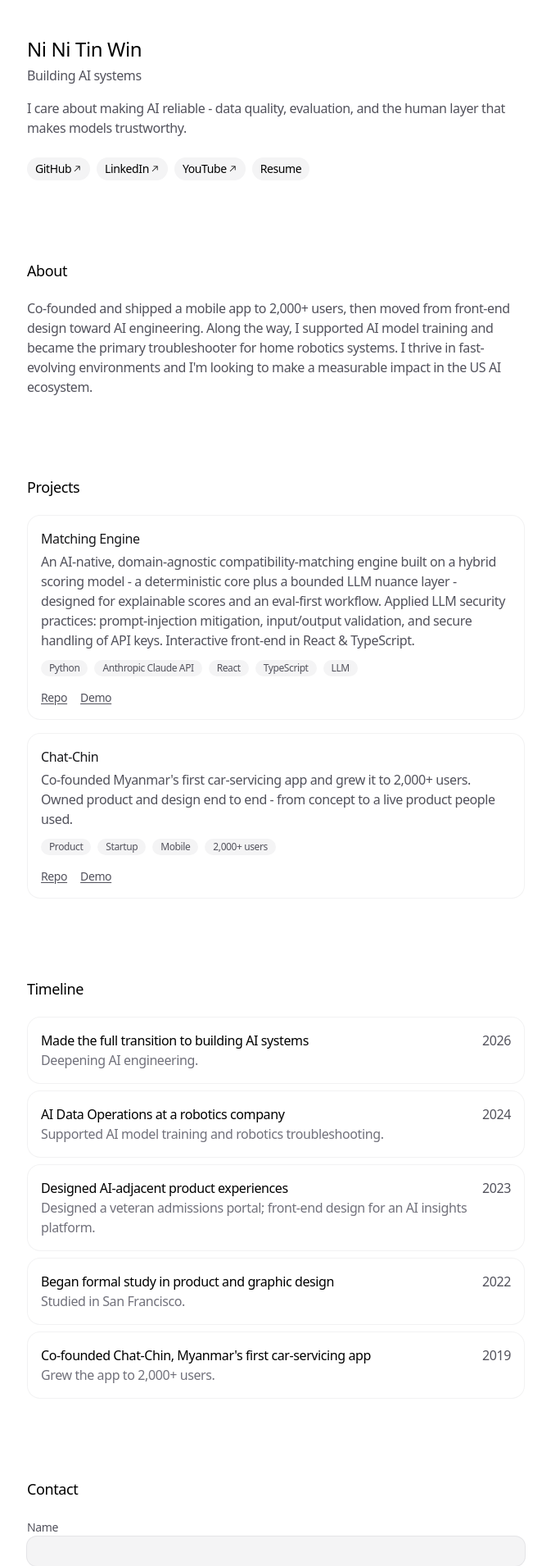
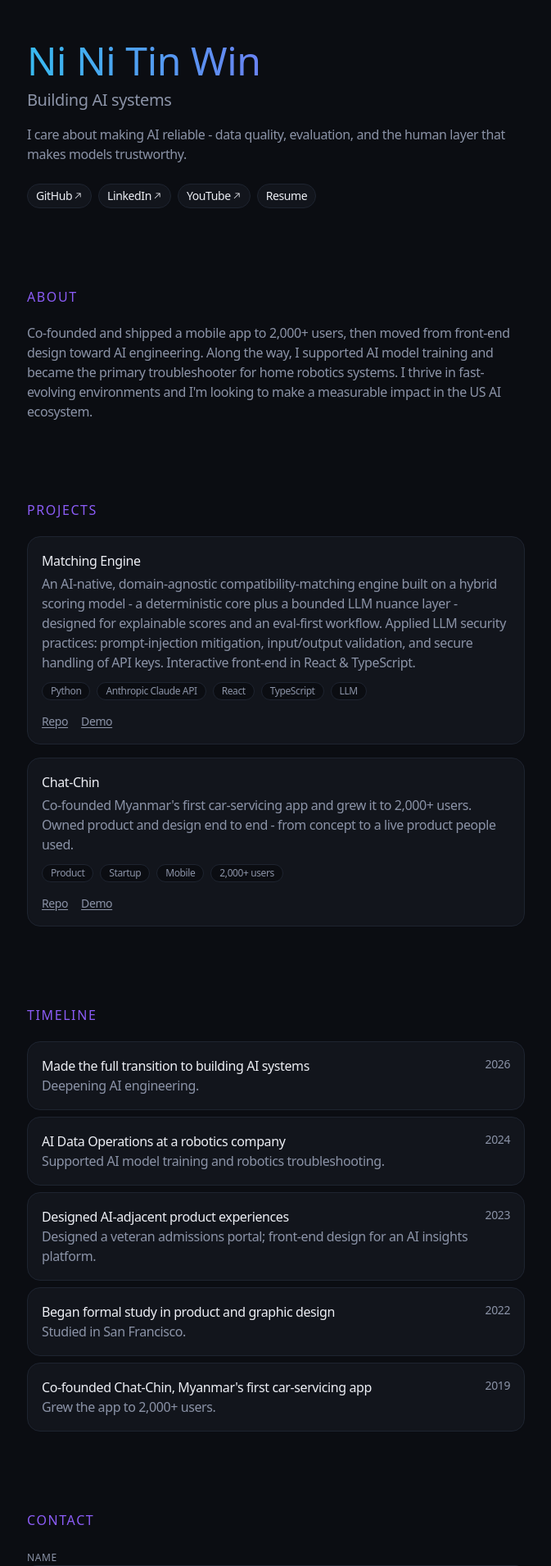
Before and after one commit to ninitwin4/portfolio, a Next.js app: page / in a window 1280 px wide. Shown: the part 20-1930 px from the top of the page at 82% size, without its empty margins (303-976 px from the left). Built offline with nearby package versions, Linux system fonts and the light colour scheme.

Commit message:
Restyle portfolio and update hero typography

```diff
--- a/app/globals.css
+++ b/app/globals.css
@@ -3,24 +3,30 @@
 @custom-variant dark (&:is(.dark *));
 
 /*
-  The default border color has changed to `currentColor` in Tailwind CSS v4,
-  so we've added these compatibility styles to make sure everything still
-  looks the same as it did with Tailwind CSS v3.
+  Phase 4 theme tokens — tweak palette hex values here only.
+*/
+@theme {
+  --font-sans: var(--font-geist), ui-sans-serif, system-ui, sans-serif;
+  --font-mono: var(--font-geist-mono), ui-monospace, monospace;
 
-  If we ever want to remove these styles, we need to add an explicit border
-  color utility to any element that depends on these defaults.
-*/
-@layer base {
-  *,
-  ::after,
-  ::before,
-  ::backdrop,
-  ::file-selector-button {
-    border-color: var(--color-gray-200, currentColor);
-  }
+  --color-background: var(--theme-background);
+  --color-surface: var(--theme-surface);
+  --color-border: var(--theme-border);
+  --color-foreground: var(--theme-foreground);
+  --color-muted: var(--theme-muted);
+  --color-accent: var(--theme-accent);
+  --color-accent-violet: var(--theme-accent-violet);
 }
 
 :root {
+  --theme-background: #fafafa;
+  --theme-surface: #ffffff;
+  --theme-border: #e4e4e7;
+  --theme-foreground: #18181b;
+  --theme-muted: #71717a;
+  --theme-accent: #0891b2;
+  --theme-accent-violet: #7c3aed;
+
   --sh-class: #7aa2f7;
   --sh-sign: #89ddff;
   --sh-string: #9ece6a;
@@ -30,3 +36,57 @@
   --sh-property: #73daca;
   --sh-entity: #e0af68;
 }
+
+.dark {
+  --theme-background: #0b0d12;
+  --theme-surface: #12151c;
+  --theme-border: #1e2430;
+  --theme-foreground: #eceef4;
+  --theme-muted: #8b93a7;
+  --theme-accent: #22d3ee;
+  --theme-accent-violet: #8b5cf6;
+}
+
+@layer base {
+  *,
+  ::after,
+  ::before,
+  ::backdrop,
+  ::file-selector-button {
+    border-color: var(--color-border, currentColor);
+  }
+
+  body {
+    @apply bg-background text-foreground;
+  }
+}
+
+.hero-gradient-text {
+  background-image: linear-gradient(
+    to right,
+    var(--theme-accent),
+    var(--theme-accent-violet),
+    var(--theme-accent)
+  );
+  background-size: 200% auto;
+  -webkit-background-clip: text;
+  background-clip: text;
+  color: transparent;
+}
+
+@media (prefers-reduced-motion: no-preference) {
+  .hero-gradient-text {
+    animation: gradient-shift 8s ease infinite;
+  }
+}
+
+@keyframes gradient-shift {
+  0%,
+  100% {
+    background-position: 0% center;
+  }
+
+  50% {
+    background-position: 100% center;
+  }
+}
--- a/app/layout.tsx
+++ b/app/layout.tsx
@@ -7,7 +7,7 @@ import { ThemeProvider } from 'next-themes'
 export const viewport: Viewport = {
   width: 'device-width',
   initialScale: 1,
-  themeColor: '#ffffff',
+  themeColor: '#0b0d12',
 }
 
 export const metadata: Metadata = {
@@ -40,15 +40,15 @@ export default function RootLayout({
   return (
     <html lang="en" suppressHydrationWarning>
       <body
-        className={`${geist.variable} ${geistMono.variable} bg-white tracking-tight antialiased dark:bg-zinc-950`}
+        className={`${geist.variable} ${geistMono.variable} font-sans tracking-tight antialiased`}
       >
         <ThemeProvider
           enableSystem={true}
           attribute="class"
           storageKey="theme"
-          defaultTheme="system"
+          defaultTheme="dark"
         >
-          <div className="flex min-h-screen w-full flex-col font-[family-name:var(--font-inter-tight)]">
+          <div className="flex min-h-screen w-full flex-col">
             <div className="relative mx-auto w-full max-w-screen-sm flex-1 px-4 pt-16">
               {children}
               <Footer />
--- a/app/page.tsx
+++ b/app/page.tsx
@@ -1,5 +1,6 @@
 'use client'
-import { motion } from 'motion/react'
+
+import { motion, useReducedMotion } from 'motion/react'
 import type { ReactNode } from 'react'
 import { Spotlight } from '@/components/ui/spotlight'
 import { Magnetic } from '@/components/ui/magnetic'
@@ -7,6 +8,12 @@ import { TextEffect } from '@/components/ui/text-effect'
 import Link from 'next/link'
 import { AnimatedBackground } from '@/components/ui/animated-background'
 import { ContactForm } from '@/components/contact-form'
+import {
+  cardHover,
+  cardHoverTransition,
+  getSectionReveal,
+  sectionRevealTransition,
+} from '@/lib/motion'
 import {
   ABOUT,
   BLOG_ENABLED,
@@ -17,24 +24,16 @@ import {
   TIMELINE,
 } from './data'
 
-const VARIANTS_CONTAINER = {
-  hidden: { opacity: 0 },
-  visible: {
-    opacity: 1,
-    transition: {
-      staggerChildren: 0.15,
-    },
-  },
-}
+const SECTION_VIEWPORT = { once: true, margin: '-10% 0px' as const }
 
-const VARIANTS_SECTION = {
-  hidden: { opacity: 0, y: 20, filter: 'blur(8px)' },
-  visible: { opacity: 1, y: 0, filter: 'blur(0px)' },
-}
+const heroTitleClass =
+  'hero-gradient-text text-4xl font-medium leading-tight text-balance sm:text-5xl'
 
-const TRANSITION_SECTION = {
-  duration: 0.3,
-}
+const sectionHeadingClass =
+  'font-mono text-base font-medium uppercase tracking-widest text-accent-violet'
+
+const pillLinkClass =
+  'group relative inline-flex shrink-0 items-center gap-[1px] rounded-full border border-border bg-surface px-2.5 py-1 text-sm text-foreground transition-colors duration-200 hover:border-accent/40 hover:text-accent'
 
 function MagneticLink({
   children,
@@ -52,7 +51,7 @@ function MagneticLink({
         href={href}
         target={isEmail || isInternal ? undefined : '_blank'}
         rel={isEmail || isInternal ? undefined : 'noopener noreferrer'}
-        className="group relative inline-flex shrink-0 items-center gap-[1px] rounded-full bg-zinc-100 px-2.5 py-1 text-sm text-black transition-colors duration-200 hover:bg-zinc-950 hover:text-zinc-50 dark:bg-zinc-800 dark:text-zinc-100 dark:hover:bg-zinc-700"
+        className={pillLinkClass}
       >
         {children}
         {!isEmail && !isInternal && (
@@ -78,23 +77,23 @@ function MagneticLink({
 }
 
 export default function Home() {
+  const prefersReducedMotion = useReducedMotion() ?? false
+  const sectionReveal = getSectionReveal(prefersReducedMotion)
+
   return (
-    <motion.main
-      className="space-y-24"
-      variants={VARIANTS_CONTAINER}
-      initial="hidden"
-      animate="visible"
-    >
+    <motion.main className="space-y-24" initial={false}>
       <motion.section
         id="hero"
-        variants={VARIANTS_SECTION}
-        transition={TRANSITION_SECTION}
+        variants={sectionReveal}
+        initial="hidden"
+        animate="visible"
+        transition={sectionRevealTransition}
       >
         <TextEffect
           as="h1"
           preset="fade"
           per="char"
-          className="text-2xl font-medium text-black dark:text-white"
+          className={heroTitleClass}
           delay={0.2}
         >
           {HERO.name}
@@ -103,14 +102,12 @@ export default function Home() {
           as="p"
           preset="fade"
           per="char"
-          className="mt-1 text-zinc-600 dark:text-zinc-500"
+          className="mt-1 text-xl text-muted"
           delay={0.5}
         >
           {HERO.title}
         </TextEffect>
-        <p className="mt-4 text-zinc-600 dark:text-zinc-400">
-          {HERO.tagline}
-        </p>
+        <p className="mt-4 text-muted">{HERO.tagline}</p>
         <div className="mt-6 flex flex-wrap items-center gap-2">
           {HERO_LINKS.map((link) => (
             <MagneticLink key={link.label} href={link.href}>
@@ -122,41 +119,49 @@ export default function Home() {
 
       <motion.section
         id="about"
-        variants={VARIANTS_SECTION}
-        transition={TRANSITION_SECTION}
+        variants={sectionReveal}
+        initial="hidden"
+        whileInView="visible"
+        viewport={SECTION_VIEWPORT}
+        transition={sectionRevealTransition}
       >
-        <h2 className="mb-5 text-lg font-medium">About</h2>
-        <p className="text-zinc-600 dark:text-zinc-400">{ABOUT.text}</p>
+        <h2 className={`${sectionHeadingClass} mb-5`}>
+          About
+        </h2>
+        <p className="text-muted">{ABOUT.text}</p>
       </motion.section>
 
       <motion.section
         id="projects"
-        variants={VARIANTS_SECTION}
-        transition={TRANSITION_SECTION}
+        variants={sectionReveal}
+        initial="hidden"
+        whileInView="visible"
+        viewport={SECTION_VIEWPORT}
+        transition={sectionRevealTransition}
       >
-        <h2 className="mb-5 text-lg font-medium">Projects</h2>
+        <h2 className={`${sectionHeadingClass} mb-5`}>
+          Projects
+        </h2>
         <div className="flex flex-col gap-4">
           {PROJECTS.map((project) => (
-            <div
+            <motion.div
               key={project.id}
-              className="relative overflow-hidden rounded-2xl bg-zinc-300/30 p-[1px] dark:bg-zinc-600/30"
+              className="relative overflow-hidden rounded-2xl border border-border bg-surface p-[1px]"
+              whileHover={prefersReducedMotion ? undefined : cardHover}
+              transition={cardHoverTransition}
             >
               <Spotlight
-                className="from-zinc-900 via-zinc-800 to-zinc-700 blur-2xl dark:from-zinc-100 dark:via-zinc-200 dark:to-zinc-50"
+                className="from-accent/20 via-accent-violet/15 to-accent/20 blur-2xl"
                 size={64}
               />
-              <div className="relative rounded-[15px] bg-white p-4 dark:bg-zinc-950">
-                <h3 className="font-normal text-zinc-900 dark:text-zinc-100">
-                  {project.title}
-                </h3>
-                <p className="mt-1 text-zinc-600 dark:text-zinc-400">
-                  {project.description}
-                </p>
+              <div className="relative rounded-[15px] bg-surface p-4">
+                <h3 className="font-normal text-foreground">{project.title}</h3>
+                <p className="mt-1 text-muted">{project.description}</p>
                 <div className="mt-3 flex flex-wrap gap-2">
                   {project.tech.map((tag) => (
                     <span
                       key={tag}
-                      className="rounded-full bg-zinc-100 px-2.5 py-0.5 text-xs text-zinc-600 dark:bg-zinc-800 dark:text-zinc-400"
+                      className="rounded-full border border-border bg-background px-2.5 py-0.5 font-mono text-xs text-muted"
                     >
                       {tag}
                     </span>
@@ -167,7 +172,7 @@ export default function Home() {
                     href={project.repoUrl}
                     target="_blank"
                     rel="noopener noreferrer"
-                    className="text-zinc-600 underline underline-offset-2 transition-colors hover:text-zinc-900 dark:text-zinc-400 dark:hover:text-zinc-100"
+                    className="text-muted underline underline-offset-2 transition-colors hover:text-accent"
                   >
                     Repo
                   </a>
@@ -175,44 +180,45 @@ export default function Home() {
                     href={project.demoUrl}
                     target="_blank"
                     rel="noopener noreferrer"
-                    className="text-zinc-600 underline underline-offset-2 transition-colors hover:text-zinc-900 dark:text-zinc-400 dark:hover:text-zinc-100"
+                    className="text-muted underline underline-offset-2 transition-colors hover:text-accent"
                   >
                     Demo
                   </a>
                 </div>
               </div>
-            </div>
+            </motion.div>
           ))}
         </div>
       </motion.section>
 
       <motion.section
         id="timeline"
-        variants={VARIANTS_SECTION}
-        transition={TRANSITION_SECTION}
+        variants={sectionReveal}
+        initial="hidden"
+        whileInView="visible"
+        viewport={SECTION_VIEWPORT}
+        transition={sectionRevealTransition}
       >
-        <h2 className="mb-5 text-lg font-medium">Timeline</h2>
+        <h2 className={`${sectionHeadingClass} mb-5`}>
+          Timeline
+        </h2>
         <div className="flex flex-col space-y-2">
           {TIMELINE.map((entry) => (
             <div
-              className="relative overflow-hidden rounded-2xl bg-zinc-300/30 p-[1px] dark:bg-zinc-600/30"
+              className="relative overflow-hidden rounded-2xl border border-border bg-surface p-[1px]"
               key={entry.id}
             >
               <Spotlight
-                className="from-zinc-900 via-zinc-800 to-zinc-700 blur-2xl dark:from-zinc-100 dark:via-zinc-200 dark:to-zinc-50"
+                className="from-accent/20 via-accent-violet/15 to-accent/20 blur-2xl"
                 size={64}
               />
-              <div className="relative h-full w-full rounded-[15px] bg-white p-4 dark:bg-zinc-950">
-                <div className="relative flex w-full flex-row justify-between">
+              <div className="relative h-full w-full rounded-[15px] bg-surface p-4">
+                <div className="relative flex w-full flex-col gap-1 sm:flex-row sm:justify-between">
                   <div>
-                    <h3 className="font-normal dark:text-zinc-100">
-                      {entry.title}
-                    </h3>
-                    <p className="text-zinc-500 dark:text-zinc-400">
-                      {entry.description}
-                    </p>
+                    <h3 className="font-normal text-foreground">{entry.title}</h3>
+                    <p className="text-muted">{entry.description}</p>
                   </div>
-                  <p className="text-zinc-600 dark:text-zinc-400">
+                  <p className="shrink-0 font-mono text-sm text-muted">
                     {entry.date}
                   </p>
                 </div>
@@ -224,24 +230,34 @@ export default function Home() {
 
       <motion.section
         id="contact"
-        variants={VARIANTS_SECTION}
-        transition={TRANSITION_SECTION}
+        variants={sectionReveal}
+        initial="hidden"
+        whileInView="visible"
+        viewport={SECTION_VIEWPORT}
+        transition={sectionRevealTransition}
       >
-        <h2 className="mb-5 text-lg font-medium">Contact</h2>
+        <h2 className={`${sectionHeadingClass} mb-5`}>
+          Contact
+        </h2>
         <ContactForm />
       </motion.section>
 
       {BLOG_ENABLED && (
         <motion.section
           id="blog"
-          variants={VARIANTS_SECTION}
-          transition={TRANSITION_SECTION}
+          variants={sectionReveal}
+          initial="hidden"
+          whileInView="visible"
+          viewport={SECTION_VIEWPORT}
+          transition={sectionRevealTransition}
         >
-          <h2 className="mb-3 text-lg font-medium">Blog</h2>
+          <h2 className={`${sectionHeadingClass} mb-3`}>
+            Blog
+          </h2>
           <div className="flex flex-col space-y-0">
             <AnimatedBackground
               enableHover
-              className="h-full w-full rounded-lg bg-zinc-100 dark:bg-zinc-900/80"
+              className="h-full w-full rounded-lg bg-surface"
               transition={{
                 type: 'spring',
                 bounce: 0,
@@ -256,12 +272,8 @@ export default function Home() {
                   data-id={post.uid}
                 >
                   <div className="flex flex-col space-y-1">
-                    <h3 className="font-normal dark:text-zinc-100">
-                      {post.title}
-                    </h3>
-                    <p className="text-zinc-500 dark:text-zinc-400">
-                      {post.description}
-                    </p>
+                    <h3 className="font-normal text-foreground">{post.title}</h3>
+                    <p className="text-muted">{post.description}</p>
                   </div>
                 </Link>
               ))}
@@ -269,7 +281,6 @@ export default function Home() {
           </div>
         </motion.section>
       )}
-
     </motion.main>
   )
 }
--- a/app/resume/page.tsx
+++ b/app/resume/page.tsx
@@ -15,15 +15,15 @@ export default function ResumePage() {
     <main className="space-y-6">
       <div className="space-y-3">
         <Link
-          className="text-sm text-zinc-500 transition hover:text-zinc-900 dark:text-zinc-400 dark:hover:text-zinc-100"
+          className="text-sm text-muted transition hover:text-accent"
           href="/"
         >
           Back home
         </Link>
-        <h1 className="text-2xl font-medium text-black dark:text-white">
+        <h1 className="text-4xl font-medium leading-tight text-balance text-foreground sm:text-5xl">
           Want my resume?
         </h1>
-        <p className="text-zinc-600 dark:text-zinc-400">
+        <p className="text-muted">
           Enter your email and I&apos;ll send it right over.
         </p>
       </div>
--- a/components/contact-form.tsx
+++ b/components/contact-form.tsx
@@ -6,6 +6,9 @@ type FormState = {
   status: 'idle' | 'loading' | 'success' | 'error'
   message: string
 }
+
+const inputClass =
+  'w-full rounded-xl bg-surface px-3 py-2 text-sm text-foreground outline-none ring-1 ring-border transition focus:ring-accent/50'
 
 export function ContactForm() {
   const [formState, setFormState] = useState<FormState>({
@@ -74,11 +77,11 @@ export function ContactForm() {
   return (
     <form className="space-y-4" onSubmit={handleSubmit}>
       <div className="space-y-2">
-        <label className="text-sm text-zinc-600 dark:text-zinc-400" htmlFor="name">
+        <label className="font-mono text-xs uppercase tracking-wider text-muted" htmlFor="name">
           Name
         </label>
         <input
-          className="w-full rounded-xl bg-zinc-100 px-3 py-2 text-sm text-zinc-950 outline-none ring-1 ring-zinc-200 transition focus:ring-zinc-400 dark:bg-zinc-900 dark:text-zinc-50 dark:ring-zinc-800 dark:focus:ring-zinc-600"
+          className={inputClass}
           id="name"
           name="name"
           type="text"
@@ -88,11 +91,11 @@ export function ContactForm() {
       </div>
 
       <div className="space-y-2">
-        <label className="text-sm text-zinc-600 dark:text-zinc-400" htmlFor="email">
+        <label className="font-mono text-xs uppercase tracking-wider text-muted" htmlFor="email">
           Email
         </label>
         <input
-          className="w-full rounded-xl bg-zinc-100 px-3 py-2 text-sm text-zinc-950 outline-none ring-1 ring-zinc-200 transition focus:ring-zinc-400 dark:bg-zinc-900 dark:text-zinc-50 dark:ring-zinc-800 dark:focus:ring-zinc-600"
+          className={inputClass}
           id="email"
           name="email"
           type="email"
@@ -103,13 +106,13 @@ export function ContactForm() {
 
       <div className="space-y-2">
         <label
-          className="text-sm text-zinc-600 dark:text-zinc-400"
+          className="font-mono text-xs uppercase tracking-wider text-muted"
           htmlFor="message"
         >
           Message
         </label>
         <textarea
-          className="min-h-32 w-full resize-y rounded-xl bg-zinc-100 px-3 py-2 text-sm text-zinc-950 outline-none ring-1 ring-zinc-200 transition focus:ring-zinc-400 dark:bg-zinc-900 dark:text-zinc-50 dark:ring-zinc-800 dark:focus:ring-zinc-600"
+          className={`${inputClass} min-h-32 resize-y`}
           id="message"
           name="message"
           required
@@ -117,7 +120,7 @@ export function ContactForm() {
       </div>
 
       <button
-        className="rounded-full bg-zinc-950 px-4 py-2 text-sm text-zinc-50 transition hover:bg-zinc-700 disabled:cursor-not-allowed disabled:opacity-60 dark:bg-zinc-50 dark:text-zinc-950 dark:hover:bg-zinc-300"
+        className="rounded-full border border-accent/30 bg-foreground px-4 py-2 text-sm text-background transition hover:border-accent hover:text-accent disabled:cursor-not-allowed disabled:opacity-60 dark:hover:bg-transparent dark:hover:text-accent"
         disabled={formState.status === 'loading'}
         type="submit"
       >
@@ -129,7 +132,7 @@ export function ContactForm() {
           className={
             formState.status === 'error'
               ? 'text-sm text-red-600 dark:text-red-400'
-              : 'text-sm text-zinc-600 dark:text-zinc-400'
+              : 'text-sm text-muted'
           }
         >
           {formState.message}
--- a/components/resume-request-form.tsx
+++ b/components/resume-request-form.tsx
@@ -6,6 +6,9 @@ type FormState = {
   status: 'idle' | 'loading' | 'success' | 'error'
   message: string
 }
+
+const inputClass =
+  'w-full rounded-xl bg-surface px-3 py-2 text-sm text-foreground outline-none ring-1 ring-border transition focus:ring-accent/50'
 
 export function ResumeRequestForm() {
   const [formState, setFormState] = useState<FormState>({
@@ -70,11 +73,11 @@ export function ResumeRequestForm() {
   return (
     <form className="space-y-4" onSubmit={handleSubmit}>
       <div className="space-y-2">
-        <label className="text-sm text-zinc-600 dark:text-zinc-400" htmlFor="email">
+        <label className="font-mono text-xs uppercase tracking-wider text-muted" htmlFor="email">
           Email
         </label>
         <input
-          className="w-full rounded-xl bg-zinc-100 px-3 py-2 text-sm text-zinc-950 outline-none ring-1 ring-zinc-200 transition focus:ring-zinc-400 dark:bg-zinc-900 dark:text-zinc-50 dark:ring-zinc-800 dark:focus:ring-zinc-600"
+          className={inputClass}
           id="email"
           name="email"
           type="email"
@@ -84,7 +87,7 @@ export function ResumeRequestForm() {
       </div>
 
       <button
-        className="rounded-full bg-zinc-950 px-4 py-2 text-sm text-zinc-50 transition hover:bg-zinc-700 disabled:cursor-not-allowed disabled:opacity-60 dark:bg-zinc-50 dark:text-zinc-950 dark:hover:bg-zinc-300"
+        className="rounded-full border border-accent/30 bg-foreground px-4 py-2 text-sm text-background transition hover:border-accent hover:text-accent disabled:cursor-not-allowed disabled:opacity-60 dark:hover:bg-transparent dark:hover:text-accent"
         disabled={formState.status === 'loading'}
         type="submit"
       >
@@ -96,7 +99,7 @@ export function ResumeRequestForm() {
           className={
             formState.status === 'error'
               ? 'text-sm text-red-600 dark:text-red-400'
-              : 'text-sm text-zinc-600 dark:text-zinc-400'
+              : 'text-sm text-muted'
           }
         >
           {formState.message}
--- /dev/null
+++ b/lib/motion.ts
@@ -0,0 +1,30 @@
+import type { TargetAndTransition, Transition, Variants } from 'motion/react'
+
+export function getSectionReveal(prefersReducedMotion: boolean): Variants {
+  if (prefersReducedMotion) {
+    return {
+      hidden: { opacity: 1, y: 0 },
+      visible: { opacity: 1, y: 0 },
+    }
+  }
+
+  return {
+    hidden: { opacity: 0, y: 16 },
+    visible: { opacity: 1, y: 0 },
+  }
+}
+
+export const sectionRevealTransition: Transition = {
+  duration: 0.4,
+  ease: 'easeOut',
+}
+
+export const cardHover: TargetAndTransition = {
+  y: -2,
+  boxShadow: '0 8px 30px -12px color-mix(in srgb, var(--theme-accent) 25%, transparent)',
+}
+
+export const cardHoverTransition: Transition = {
+  duration: 0.2,
+  ease: 'easeOut',
+}
```
Also changed, not shown: app/footer.tsx (+5 -5 lines).
